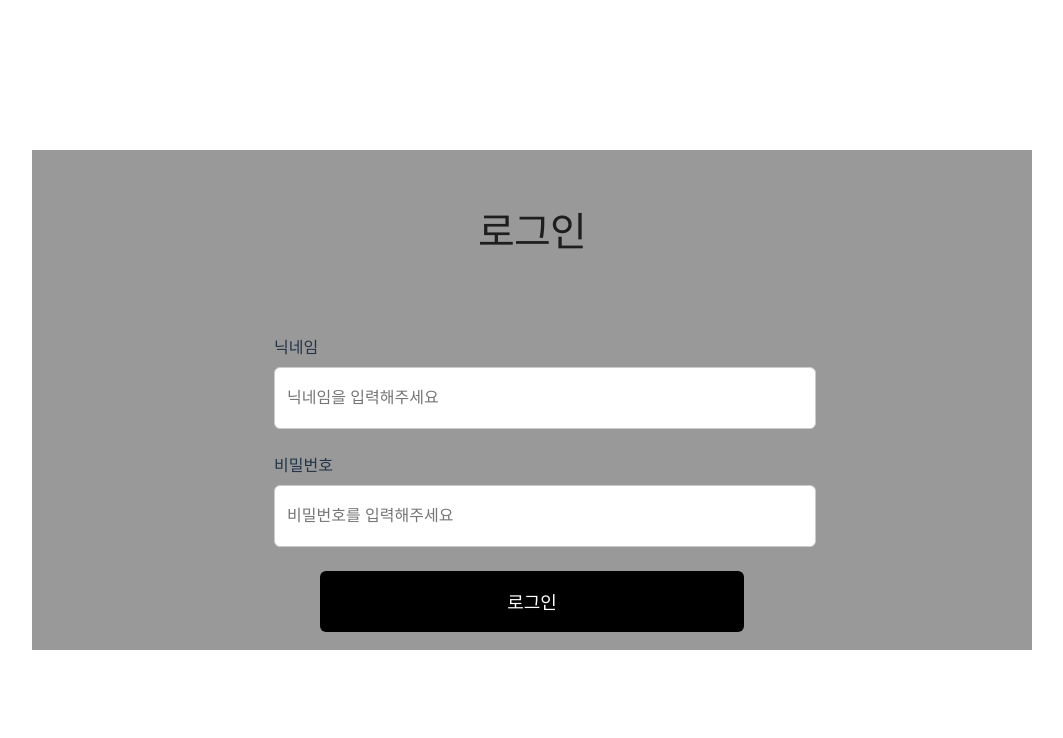
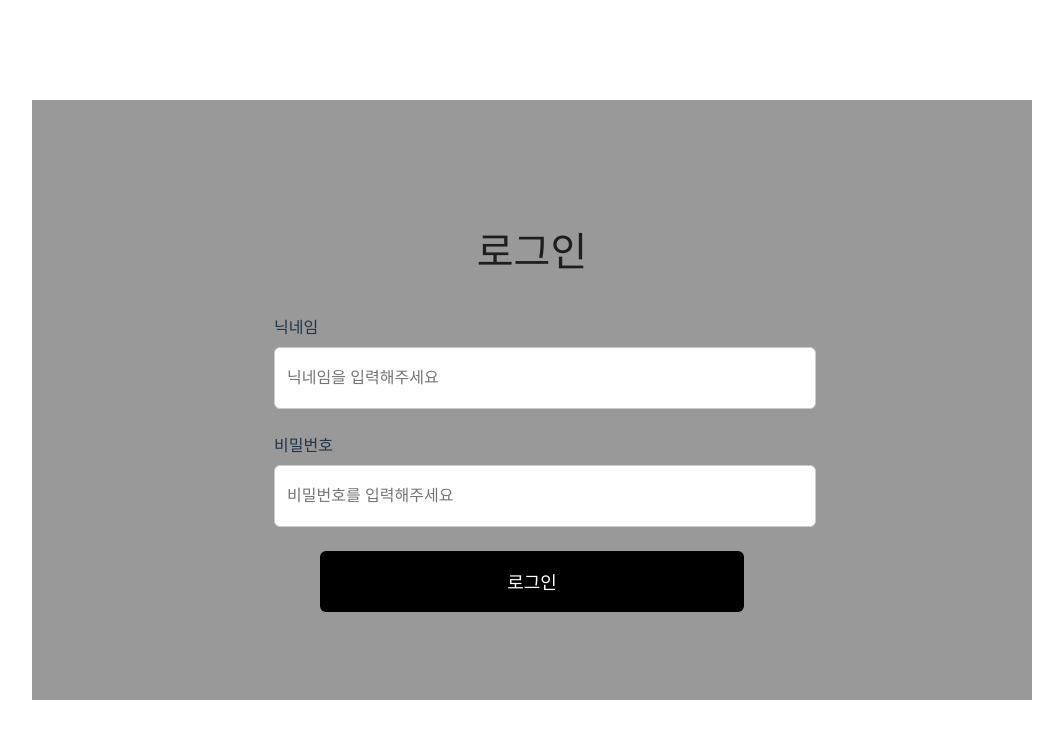
Before and after one commit to EongNiDeul/EongNi_Client, a React (Vite) app in the folder eongni_client/: page /LoginPage in a window 1280 px wide. Shown: the top 738 px of the page, without its empty margins (108-1171 px from the left). Built offline with nearby package versions, Linux system fonts and the light colour scheme.

Commit message:
Design : 컨테이너 크기 수정

```diff
--- a/eongni_client/src/styles/pages/LoginPage.module.css
+++ b/eongni_client/src/styles/pages/LoginPage.module.css
@@ -1,13 +1,13 @@
 .container {
   width: 1000px;
-  height: 500px;
+  height: 600px;
   margin: 0 auto;
   background-color: #999;
   display: flex;
   flex-direction: column;
   justify-content: center;
   align-items: center;
-  gap: 40px;
+  /* gap: 40px; */
 }
 
 .title {
@@ -15,8 +15,6 @@
   font-family: Inter, sans-serif;
   font-size: 40px;
   font-weight: 700;
-  line-height: 150%;
-  letter-spacing: -0.88px;
 }
 
 .form {
```
